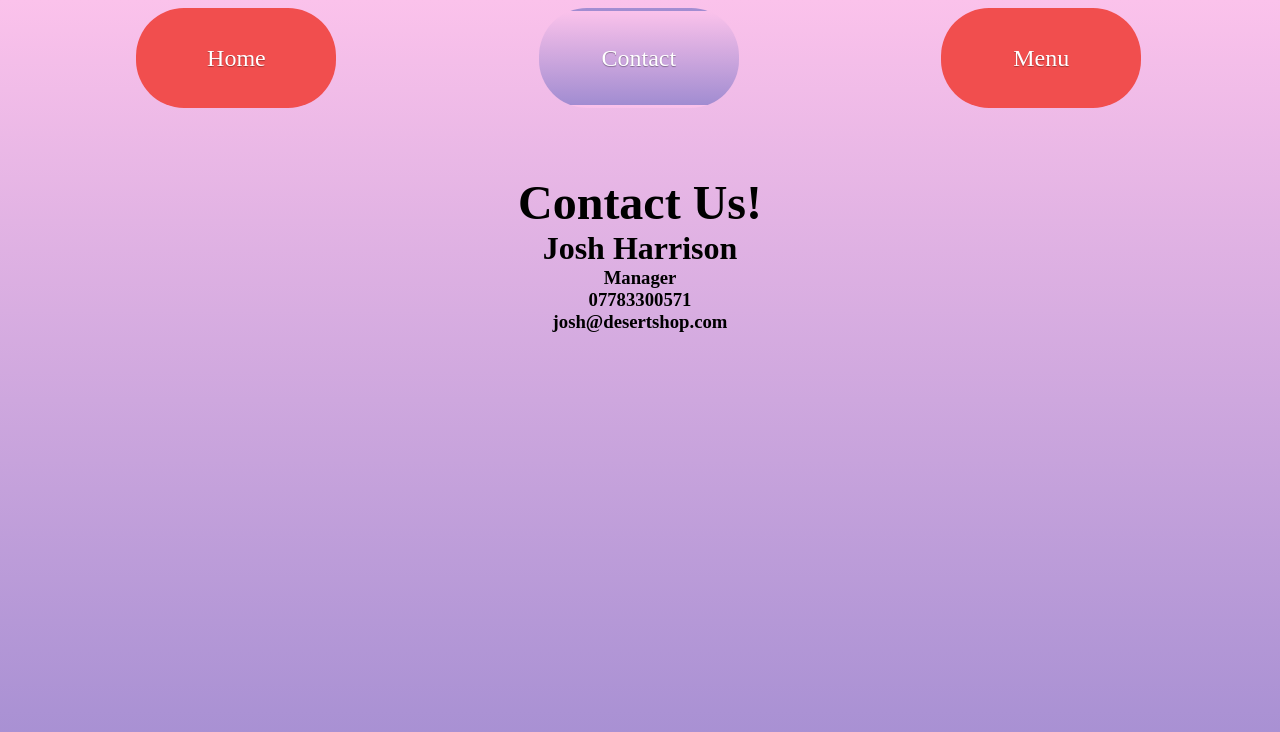
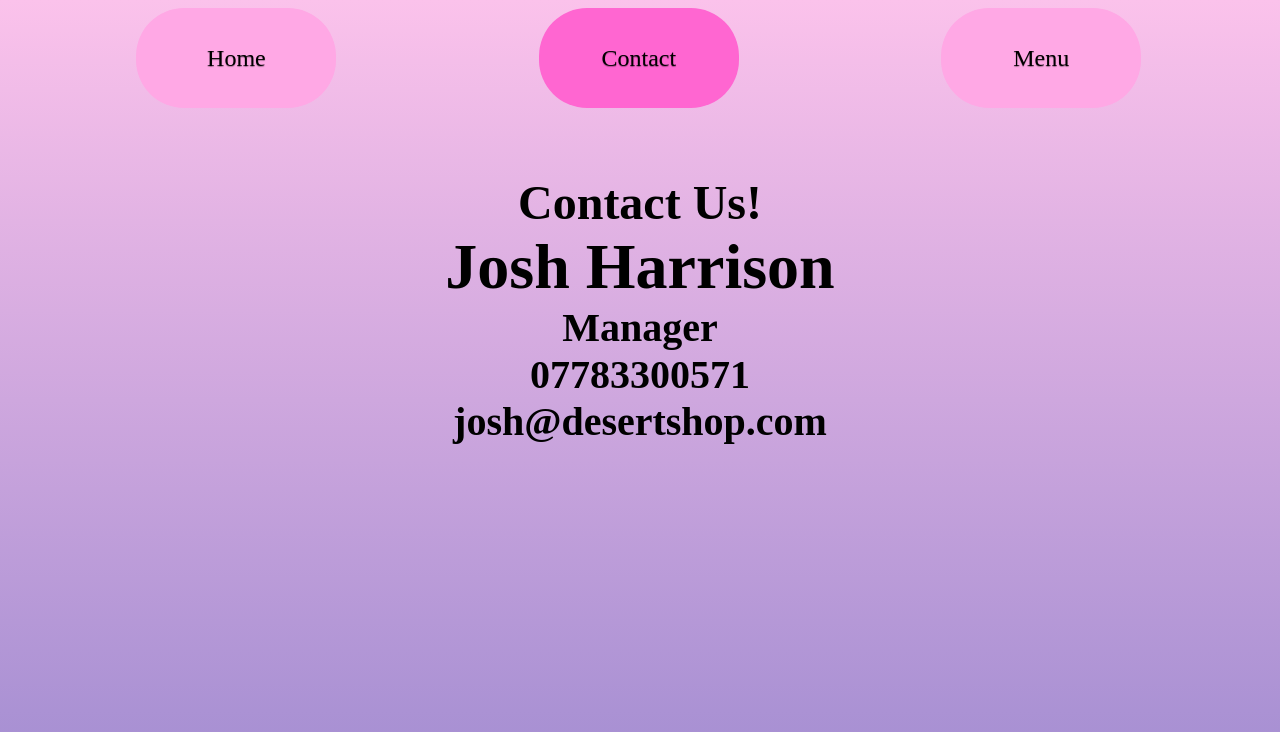
Before and after one commit to Jarrisonn/Restaurant-Page, a website built with webpack: page dist/index.html in a window 1280 px wide. Both pictures are taken after a click on the button "Contact". Built offline with nearby package versions, Linux system fonts and the light colour scheme; a web font is replaced by a local one.

Commit message:
Changed style to make buttons pink

```diff
--- a/src/contact.js
+++ b/src/contact.js
@@ -15,7 +15,8 @@ export default function generateContactPage() {
     contactEmail.textContent = "josh@desertshop.com"
     pageTitle.textContent = "Contact Us!";
 
-    console.log(container);
+    contactListEl.classList.add("contactmenu")
+
 
     container.appendChild(pageTitle);
     container.appendChild(contactListEl);
--- a/src/style.css
+++ b/src/style.css
@@ -42,11 +42,12 @@ box-sizing: border-box;
 text-decoration: none;
 font-size: 1.5rem;
 font-weight: 300;
-color: #ffffff;
+color: black;
 text-shadow: 0 0.04em 0.04em rgba(0, 0, 0, 0.35);
 text-align: center;
 transition: all 0.2s;
-background-color:#f14e4e
+background-color: #ffa8e5;
+
 }
 .container {
   position: absolute;
@@ -61,7 +62,7 @@ background-color:#f14e4e
 }
 
 .selected {
-  background-image: linear-gradient(to top, #a18cd1 0%, #fbc2eb 100%);
+  background-color: #ff66d1;
 }
 .buttondiv {
   display: flex;
@@ -79,7 +80,7 @@ background-color:#f14e4e
     "title title title"
     "cake brownie cheesecake"
     "pancake pancake cupcake";
-  border: 3px solid black;
+
   border-radius: 10px;
   width: 1000px;
 }
@@ -124,3 +125,20 @@ li > img {
 p {
   font-size: 1.3rem;
 }
+
+.contactmenu{
+  display: flex;
+
+  align-items: center;
+  flex-direction: column;
+
+  min-height: 400px;
+  padding: 0 4rem;
+  border-radius: 10px;
+}
+.contactmenu > * {
+  font-size: 2.5rem;
+}
+.contactmenu h2 {
+  font-size: 4rem;
+}
```
Also changed, not shown: dist/main.js.
